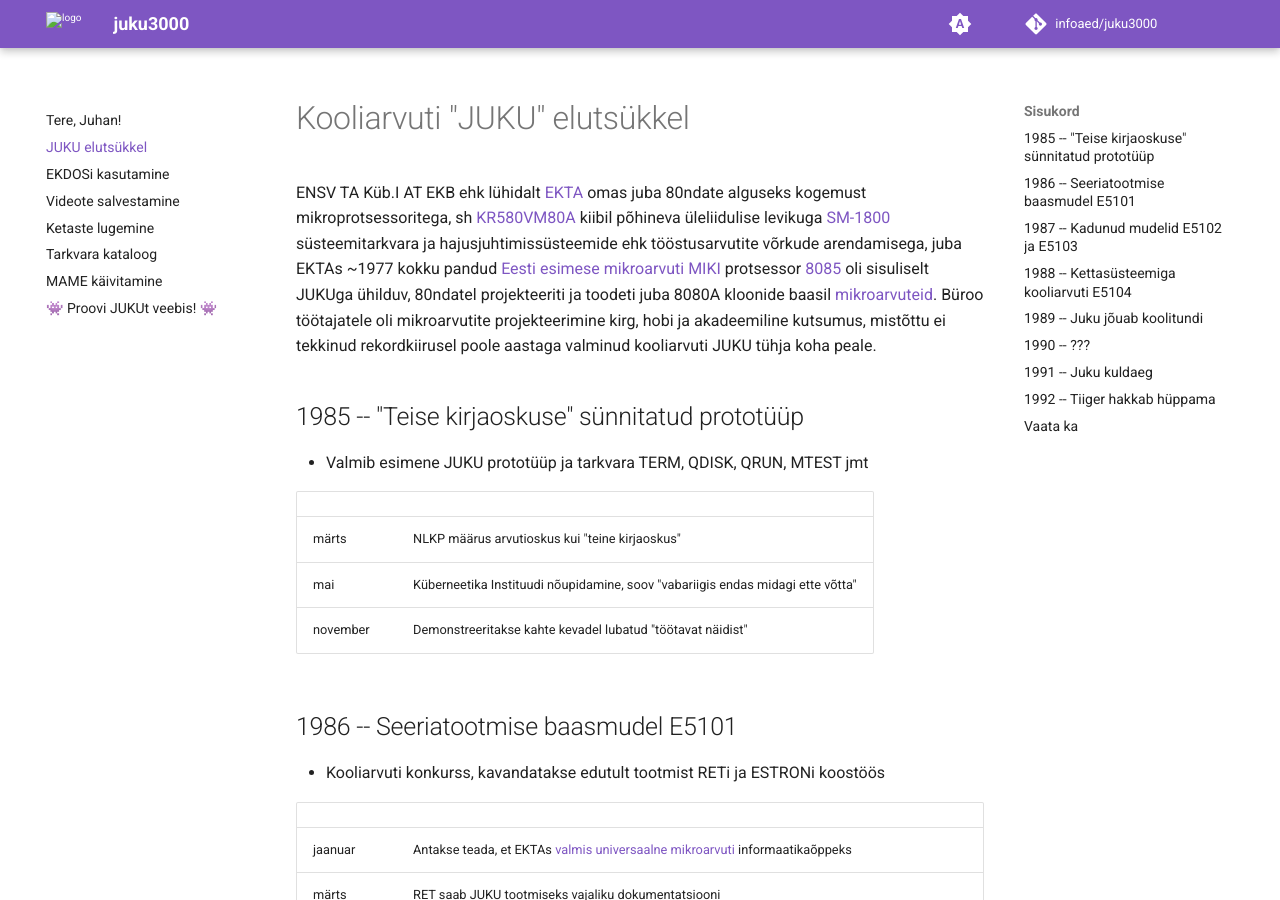
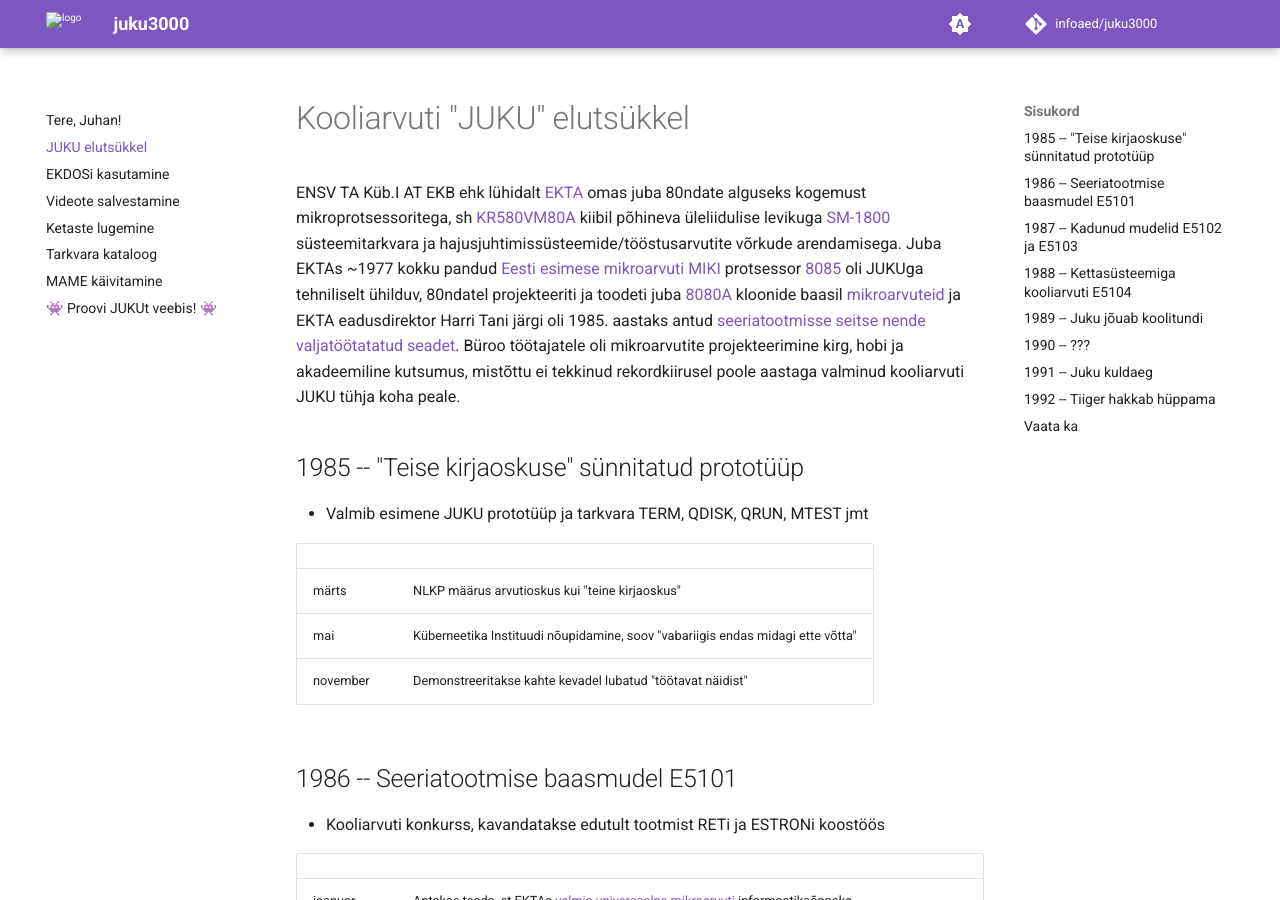
Before and after one commit to infoaed/juku3000, an MkDocs documentation site: the page built from docs/ajajoon.md, in a window 1280 px wide and 900 px high. Built offline with MkDocs 1.6.1 and Material for MkDocs 9.7.7, drawn with Linux system fonts in a browser that asks for light colours; comment, search, counter and statistics services are not loaded.

Commit message:
Update ajajoon.md

```diff
--- a/docs/ajajoon.md
+++ b/docs/ajajoon.md
@@ -1,6 +1,6 @@
 # Kooliarvuti "JUKU" elutsükkel
 
-ENSV TA Küb.I AT EKB ehk lühidalt [EKTA](https://et.wikipedia.org/wiki/Arvutustehnika_Erikonstrueerimisb%C3%BCroo) omas juba 80ndate alguseks kogemust mikroprotsessoritega, sh [KR580VM80A](https://et.wikipedia.org/wiki/KR580VM80A) kiibil põhineva üleliidulise levikuga [SM-1800](https://ru.wikipedia.org/wiki/%D0%A1%D0%9C_%D0%AD%D0%92%D0%9C#%D0%9B%D0%B8%D0%BD%D0%B8%D1%8F_Intel) süsteemitarkvara ja hajusjuhtimissüsteemide ehk tööstusarvutite võrkude arendamisega, juba EKTAs ~1977 kokku pandud [Eesti esimese mikroarvuti MIKI](https://elektroonikamuuseum.ee/juku_arvuti_eellugu_miki.html) protsessor [8085](https://et.wikipedia.org/wiki/Intel_8085) oli sisuliselt JUKUga ühilduv, 80ndatel projekteeriti ja toodeti juba 8080A kloonide baasil [mikroarvuteid](https://www.etera.ee/zoom/21582/view?page=215&view=0,0,2076,3017). Büroo töötajatele oli mikroarvutite projekteerimine kirg, hobi ja akadeemiline kutsumus, mistõttu ei tekkinud rekordkiirusel poole aastaga valminud kooliarvuti JUKU tühja koha peale.
+ENSV TA Küb.I AT EKB ehk lühidalt [EKTA](https://et.wikipedia.org/wiki/Arvutustehnika_Erikonstrueerimisb%C3%BCroo) omas juba 80ndate alguseks kogemust mikroprotsessoritega, sh [KR580VM80A](https://et.wikipedia.org/wiki/KR580VM80A) kiibil põhineva üleliidulise levikuga [SM-1800](https://ru.wikipedia.org/wiki/%D0%A1%D0%9C_%D0%AD%D0%92%D0%9C#%D0%9B%D0%B8%D0%BD%D0%B8%D1%8F_Intel) süsteemitarkvara ja hajusjuhtimissüsteemide/tööstusarvutite võrkude arendamisega. Juba EKTAs ~1977 kokku pandud [Eesti esimese mikroarvuti MIKI](https://elektroonikamuuseum.ee/juku_arvuti_eellugu_miki.html) protsessor [8085](https://et.wikipedia.org/wiki/Intel_8085) oli JUKUga tehniliselt ühilduv, 80ndatel projekteeriti ja toodeti juba [8080A](https://et.wikipedia.org/wiki/Intel_8080) kloonide baasil [mikroarvuteid](https://www.etera.ee/zoom/21582/view?page=215&view=0,0,2076,3017) ja EKTA eadusdirektor Harri Tani järgi oli 1985. aastaks antud [seeriatootmisse seitse nende valjatöötatatud seadet](https://www.etera.ee/zoom/107301/view?page=4&p=separate&search=&view=0,0,2126,3449). Büroo töötajatele oli mikroarvutite projekteerimine kirg, hobi ja akadeemiline kutsumus, mistõttu ei tekkinud rekordkiirusel poole aastaga valminud kooliarvuti JUKU tühja koha peale.
 
 ## 1985 -- "Teise kirjaoskuse" sünnitatud prototüüp
 
```
